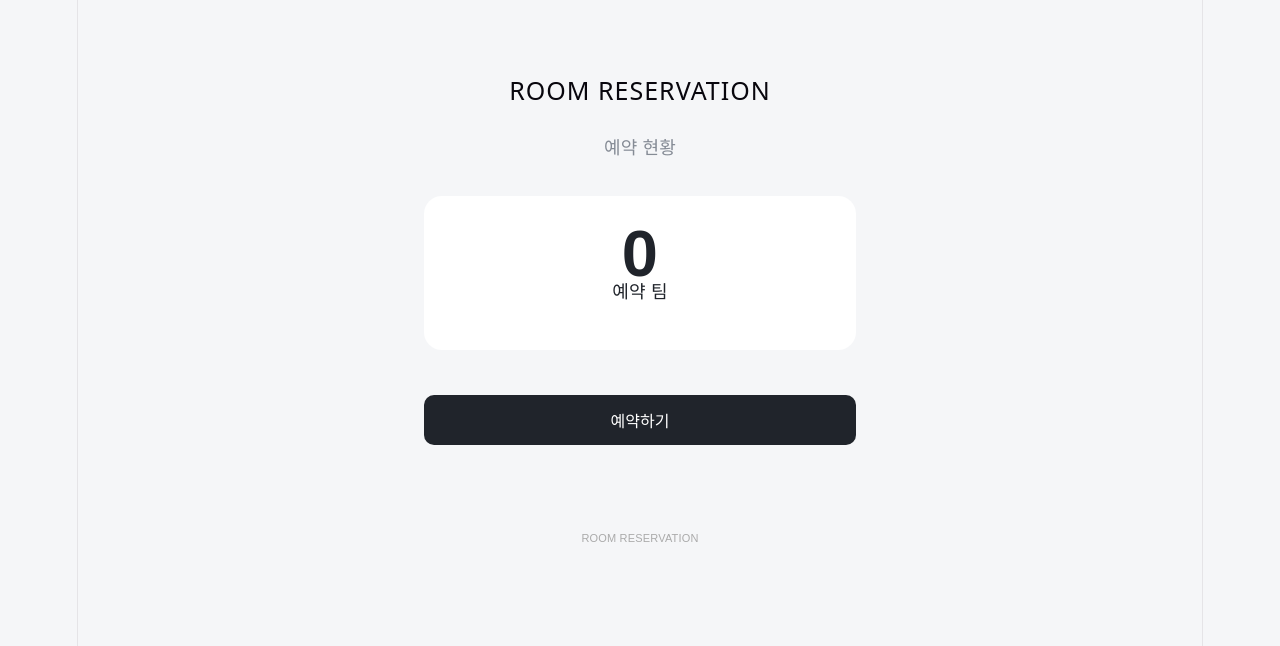
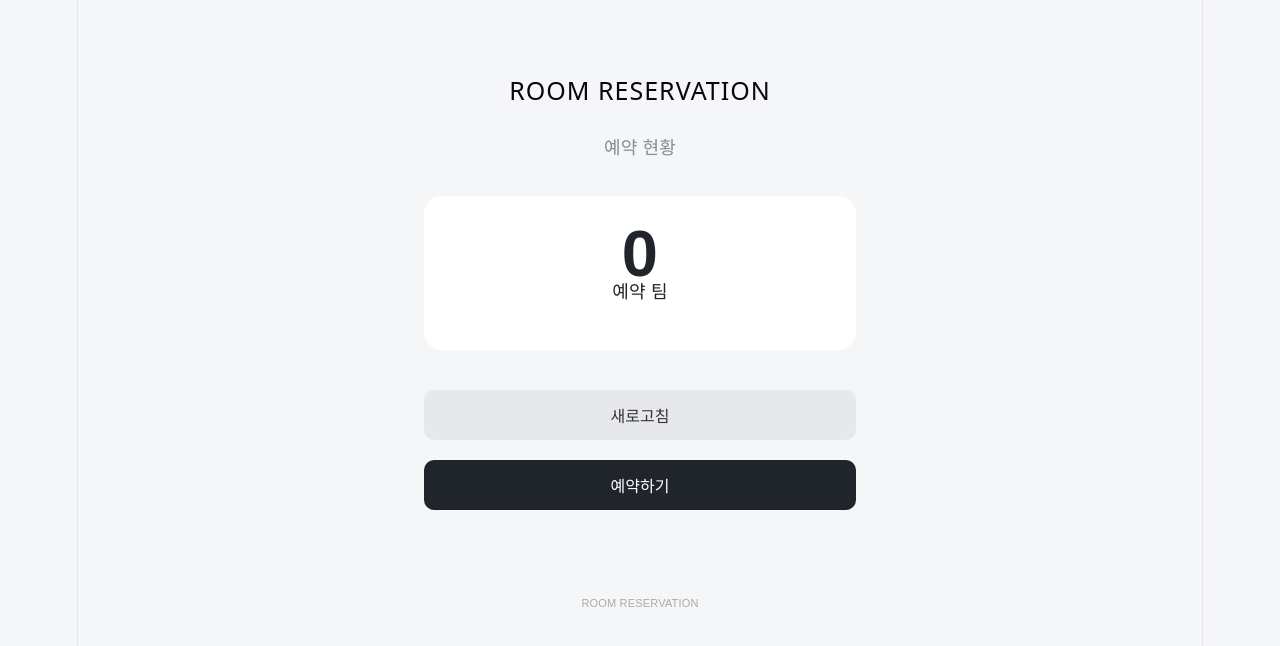
Before and after one commit to sch-Anthony/room-reservation, a React (Vite) app: page / in a window 1280 px wide. Shown: the top 646 px of the page. Built offline with nearby package versions, Linux system fonts and the light colour scheme; no server answers.

Commit message:
Implement refresh button for reservation count
Added a button to refresh the reservation count and implemented the loadReservationCount function to fetch data from the Supabase RPC.

```diff
--- a/src/pages/Home.jsx
+++ b/src/pages/Home.jsx
@@ -6,6 +6,20 @@ function Home() {
   const navigate = useNavigate();
   const [teamCount, setTeamCount] = useState(0);
   const [loading, setLoading] = useState(true);
+
+  async function loadReservationCount() {
+  setLoading(true);
+
+  const { data, error } = await supabase.rpc("get_reservation_count");
+
+  if (error) {
+    console.error(error);
+  } else {
+    setTeamCount(data ?? 0);
+  }
+
+  setLoading(false);
+}
 
   async function loadCount() {
     const { data, error } = await supabase.rpc(
@@ -36,6 +50,9 @@ function Home() {
         </span>
         <span>예약 팀</span>
       </section>
+      <button className="back-button" onClick={loadReservationCount}>
+        새로고침
+      </button>
 
       <button
         className="primary-button"
```
